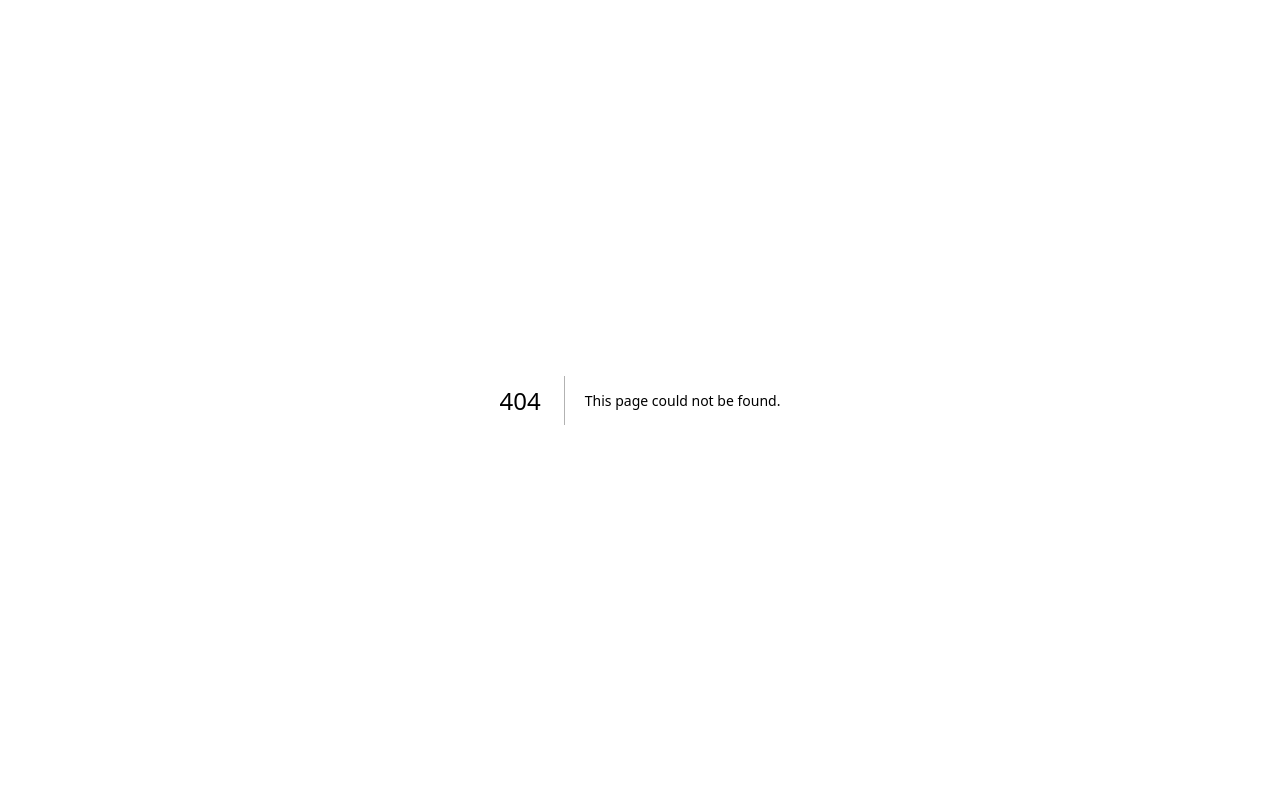
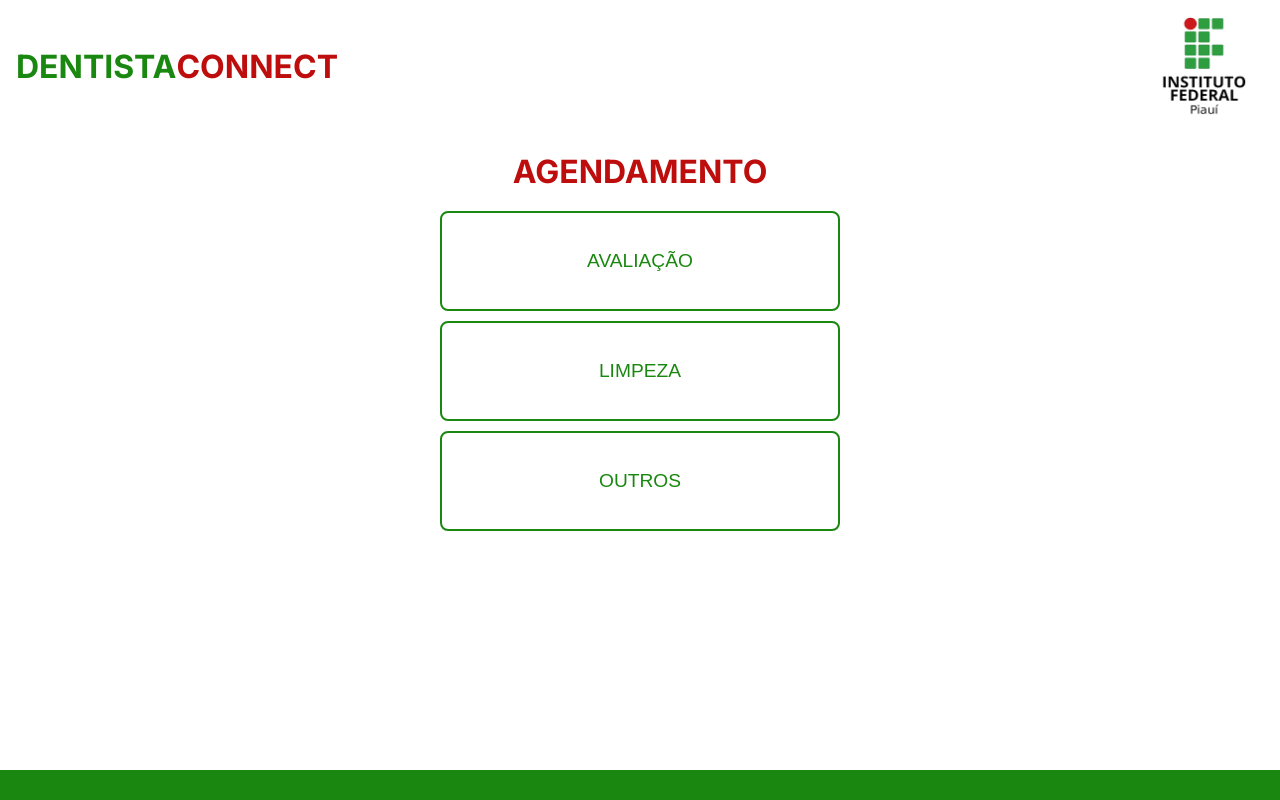
Before and after one commit to Emyllebsousa/dentistaconnect, a Next.js app in the folder dentistaconnect/: page /Telas in a window 1280 px wide. Before the commit this address had no page. Built offline with nearby package versions, Linux system fonts and the light colour scheme.

Commit message:
tela Sobre criada

```diff
--- /dev/null
+++ b/dentistaconnect/src/Styles/sobre.module.css
@@ -0,0 +1,60 @@
+.corpo {
+    display: flex;
+    flex-direction: column;
+}
+
+.tela {
+    display: flex;
+    align-items: center;
+    flex-direction: column;
+}
+
+.titulo {
+    margin: 20px 0;
+    color: #be0d0d;
+    font-size: 2em;
+    font-weight: bold;
+}
+
+.botoes {
+    display: flex;
+    flex-direction: column;
+    align-items: center;
+    gap: 10px;
+}
+
+.button {
+    padding: 15px 30px;
+    font-size: 1.2em;
+    cursor: pointer;
+    border: 2px solid #1a8810;
+    background-color: white;
+    color: #1a8810;
+    border-radius: 8px;
+    height: 100px;
+    width: 400px;
+    text-align: center;
+    transition: background-color 0.3s, color 0.3s;
+}
+
+.button:hover {
+    background-color: #1a8810;
+    color: white;
+}
+
+.button-limpeza, .button-outro {
+    background-color: #1a8810;
+    color: white;
+}
+
+.button-limpeza:hover, .button-outro:hover {
+    background-color: #1a8810;
+}
+
+.footer {
+    background-color: #1a8810;
+    height: 30px;
+    width: 100%;
+    position: fixed;
+    bottom: 0;
+}
--- /dev/null
+++ b/dentistaconnect/src/app/Telas/page.js
@@ -0,0 +1,28 @@
+import Header from "@/Header/Header";
+import styles from "@/Styles/sobre.module.css";
+
+export default function Sobre() {
+    return (
+        <div className={styles.corpo}>
+            <Header />
+            <div className={styles.tela}>
+            <h1 className={styles.titulo}>AGENDAMENTO</h1>
+            <div className={styles.botoes}>
+                <button className={styles.button}>
+                    AVALIAÇÃO
+                </button>
+
+                <button className={styles.button}>
+                    LIMPEZA
+                </button>
+
+                <button className={styles.button}>
+                    OUTROS
+                </button>
+
+                <footer className={styles.footer}></footer>
+                </div>
+            </div>
+        </div>
+    )
+};
--- a/dentistaconnect/src/app/page.js
+++ b/dentistaconnect/src/app/page.js
@@ -1,6 +1,7 @@
 import Header from "@/Header/Header";
 import styles from "@/Styles/page.module.css";
 import Card from "@/Componentes/Card";
+import Link from "next/link";
 
 export default function Home() {
   const cardsData = [
@@ -15,6 +16,7 @@ export default function Home() {
     {
       title: 'SOBRE',
       image: '/Sobre.png',
+      link: '/page.module.js'
     },
   ];
 
@@ -26,8 +28,8 @@ export default function Home() {
           <Card
             key={index}
             title={card.title}
-            description={card.description}
             image={card.image}
+            link={card.link}
           />
         ))}
       </div>
```
Also changed, not shown: dentistaconnect/package.json (+6 -6 lines), 1 other file (tests, documents, lock files or other folders).
